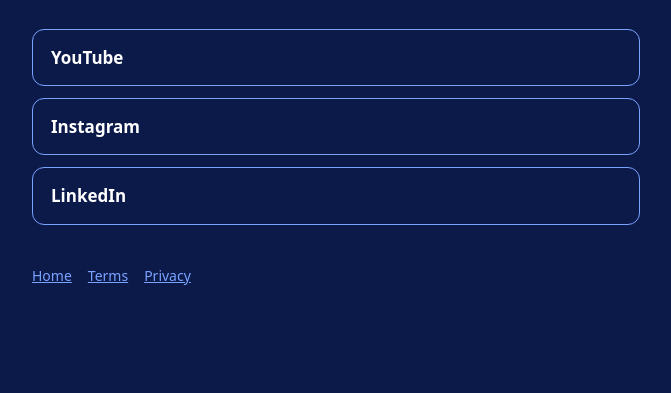
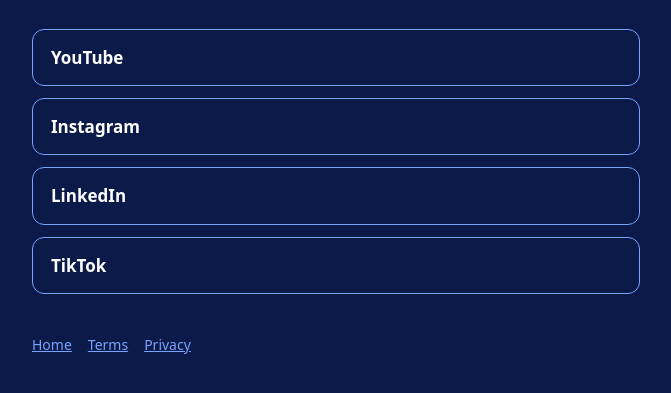
Before and after one commit to jaytheletterj/jaytheletterj.github.io, a plain HTML site: page index.html in a window 1280 px wide. Shown: the part 187-580 px from the top of the page, without its empty margins (304-975 px from the left). Drawn offline with Linux system fonts and the light colour scheme.

Commit message:
Add TikTok link
Co-Authored-By: Claude Opus 5.5 <noreply@anthropic.com>

```diff
--- a/index.html
+++ b/index.html
@@ -7,5 +7,6 @@
 <a href="https://www.youtube.com/@theltrj">YouTube</a>
 <a href="https://www.instagram.com/jaytheletterj/">Instagram</a>
 <a href="https://www.linkedin.com/company/theltrj/">LinkedIn</a>
+<a href="https://www.tiktok.com/@theltrj">TikTok</a>
 </nav>
 <footer><a href="/">Home</a><a href="/terms/">Terms</a><a href="/privacy/">Privacy</a></footer></main></body></html>
```
